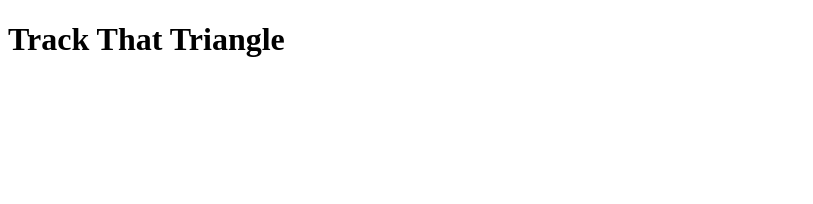
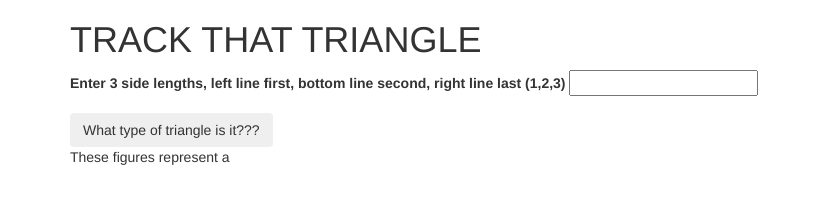
Before and after one commit to ParkerCatalano/triangle_tracker, a plain HTML site: page index.html in a window 1280 px wide. Shown: the whole page, without its empty margins (0-813 px from the left). Drawn offline with Linux system fonts and the light colour scheme.

Commit message:
add proper result paragraph format witha span class for the type of triangle at the end of the return statement

```diff
--- a/index.html
+++ b/index.html
@@ -1,11 +1,28 @@
 <!DOCTYPE html>
 <html>
   <head>
+    <link href="css/bootstrap.css" rel="stylesheet" type="text/css">
+    <link href="css/styles.css" rel="stylesheet" type="text/css">
+    <script src="js/jquery-1.12.1.min.js"></script>
+    <script src="js/scripts.js"></script>
     <title>Triangle Tracker</title>
   </head>
   <body>
     <div class="container">
-      <h1>Track That Triangle</h1>
+      <h1>TRACK THAT TRIANGLE</h1>
+
+      <form id="tri-track">
+        <div class="form-group">
+          <label for="lengths">Enter 3 side lengths, left line first, bottom line second, right line last (1,2,3)</label>
+          <input id="lengths" type="numbers" name="sides">
+        </div>
+
+        <button type="submit" class="btn">What type of triangle is it???</button>
+      </form>
+
+      <div id="result">
+        <p>These figures represent a <span class="tri"></span></p>
+      </div>
 
   </body>
 </html>
```
